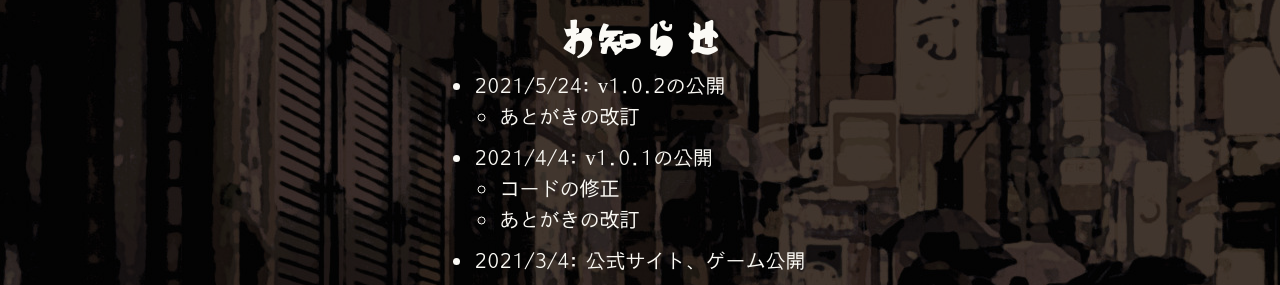
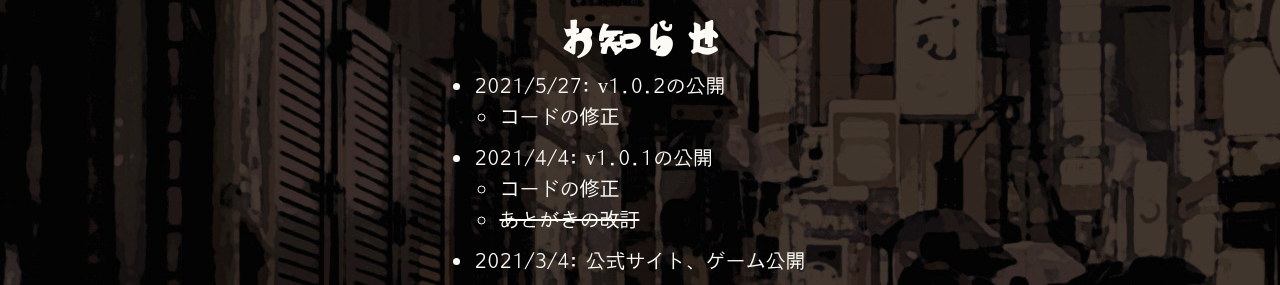
Before and after one commit to ichi-h/myochikirin-hp, a React (Create React App) app: page /news in a window 1280 px wide. Shown: the part 248-533 px from the top of the page. Built offline with nearby package versions, Linux system fonts and the light colour scheme.

Commit message:
お知らせ更新

```diff
--- a/src/components/News.js
+++ b/src/components/News.js
@@ -21,16 +21,16 @@ class News extends React.Component {
           <div className="news-list">
             <ul>
               <div className="list-item">
-                <li>2021/5/24: v1.0.2の公開</li>
+                <li>2021/5/27: v1.0.2の公開</li>
                 <ul>
-                  <li>あとがきの改訂</li>
+                  <li>コードの修正</li>
                 </ul>
               </div>
               <div className="list-item">
                 <li>2021/4/4: v1.0.1の公開</li>
                 <ul>
                   <li>コードの修正</li>
-                  <li>あとがきの改訂</li>
+                  <li><s>あとがきの改訂</s></li>
                 </ul>
               </div>
               <div className="list-item">
```
